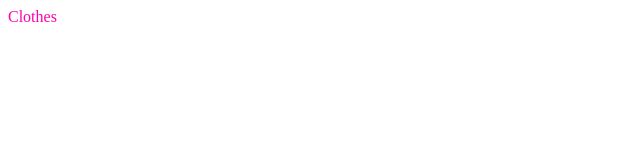
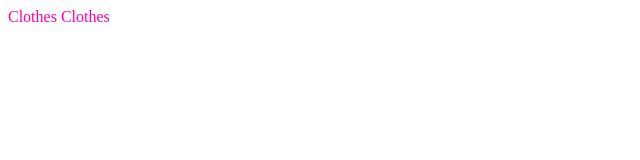
Before and after one commit to Ed2523/Clothes, a plain HTML site: page index.html in a window 1280 px wide. Shown: the full height of the page, 0-640 px from the left. Drawn offline with Linux system fonts and the light colour scheme.

Commit message:
seventh  commit

```diff
--- a/index.html
+++ b/index.html
@@ -10,6 +10,7 @@
 
 <body>
     <span class="test">Clothes</span>
+    <span class="test">Clothes</span>
 </body>
 
 </html>
--- a/style.css
+++ b/style.css
@@ -1,3 +1,3 @@
 .test{
-    color: rgb(255, 0, 170);
+   color: rgb(255, 0, 170);
 }
```
